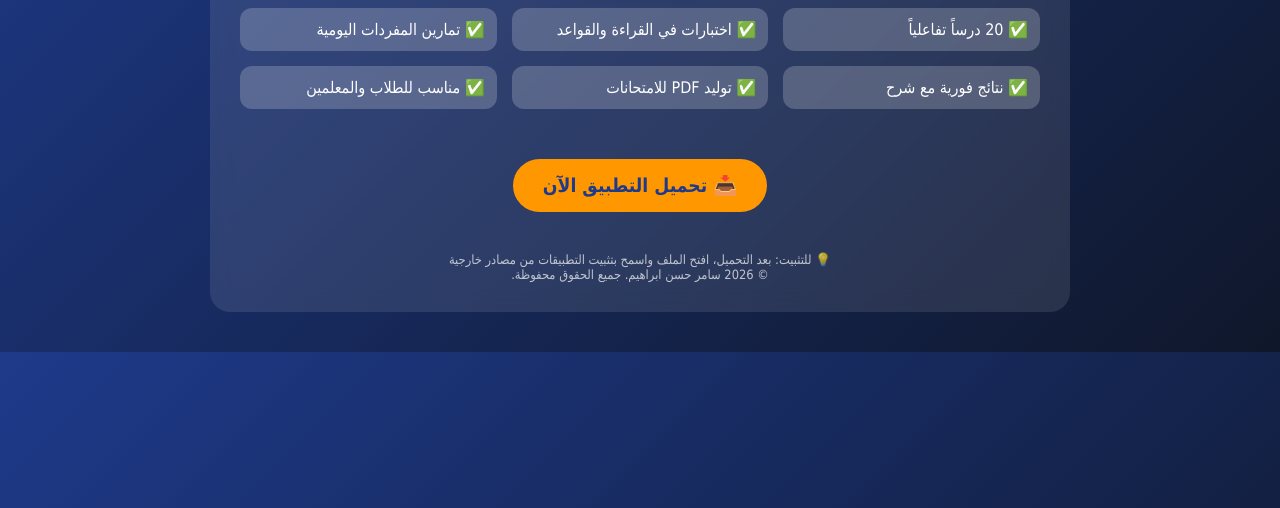
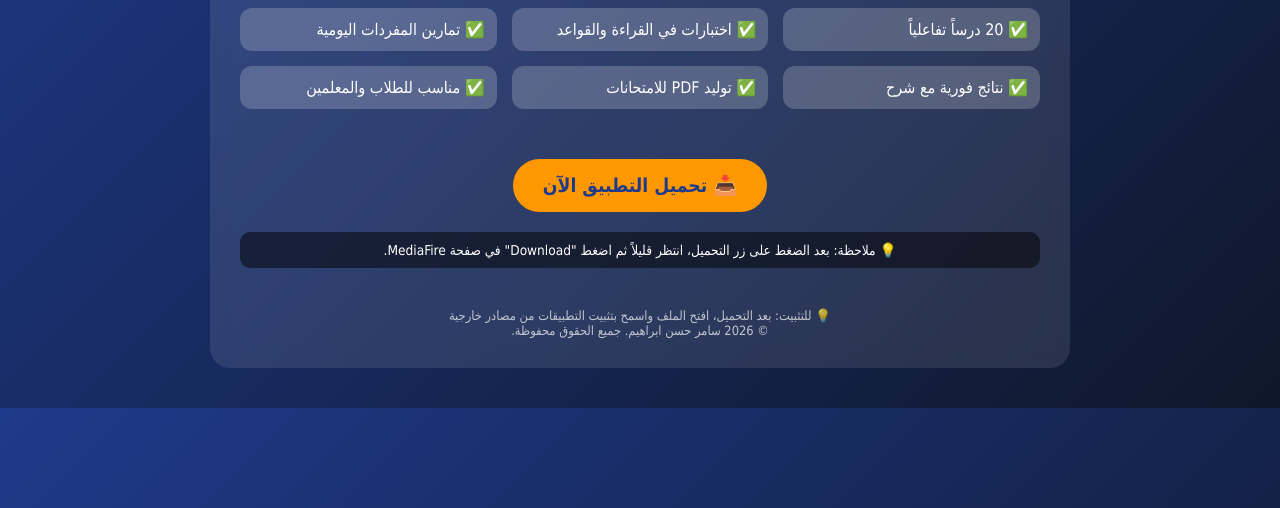
Before and after one commit to sam1982649/EMAR_6, a plain HTML site: page index.html in a window 1280 px wide. Shown: the part 292-800 px from the top of the page. Drawn offline with Linux system fonts and the light colour scheme.

Commit message:
Update index.html

```diff
--- a/index.html
+++ b/index.html
@@ -1,4 +1,4 @@
-    <!DOCTYPE html>
+<!DOCTYPE html>
 <html lang="ar" dir="rtl">
 <head>
     <meta charset="UTF-8">
@@ -62,6 +62,13 @@
             background: #ffc107;
             transform: scale(1.05);
         }
+        .note {
+            background: rgba(0,0,0,0.5);
+            padding: 10px;
+            border-radius: 10px;
+            margin-top: 20px;
+            font-size: 0.85rem;
+        }
         footer {
             margin-top: 40px;
             font-size: 0.8rem;
@@ -88,7 +95,13 @@
             <div class="feature">✅ مناسب للطلاب والمعلمين</div>
         </div>
 
-        <a href="https://www.mediafire.com/file/lfsasjw5gotrin5/EMAR_6.apk/file" class="download-btn">📥 تحميل التطبيق الآن</a>
+        <a href="https://www.mediafire.com/file/ih7xqwfey8gk0y0/EMAR_6.apk/file" class="download-btn" target="_blank" rel="noopener noreferrer">
+            📥 تحميل التطبيق الآن
+        </a>
+
+        <div class="note">
+            💡 ملاحظة: بعد الضغط على زر التحميل، انتظر قليلاً ثم اضغط "Download" في صفحة MediaFire.
+        </div>
 
         <footer>
             💡 للتثبيت: بعد التحميل، افتح الملف واسمح بتثبيت التطبيقات من مصادر خارجية
```
